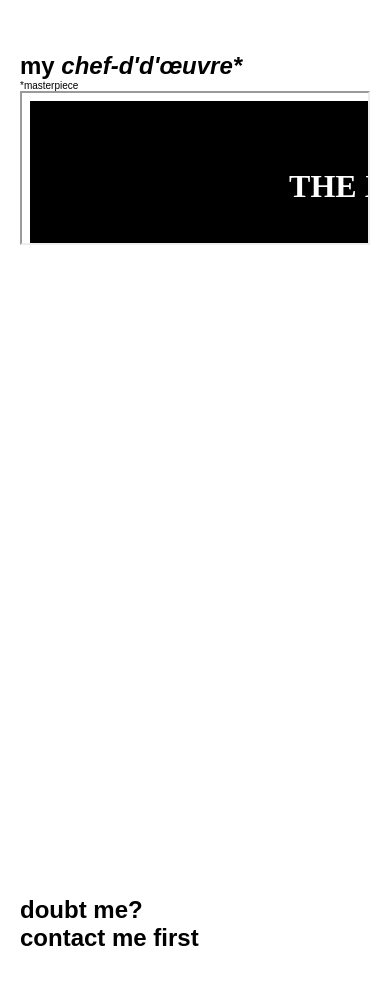
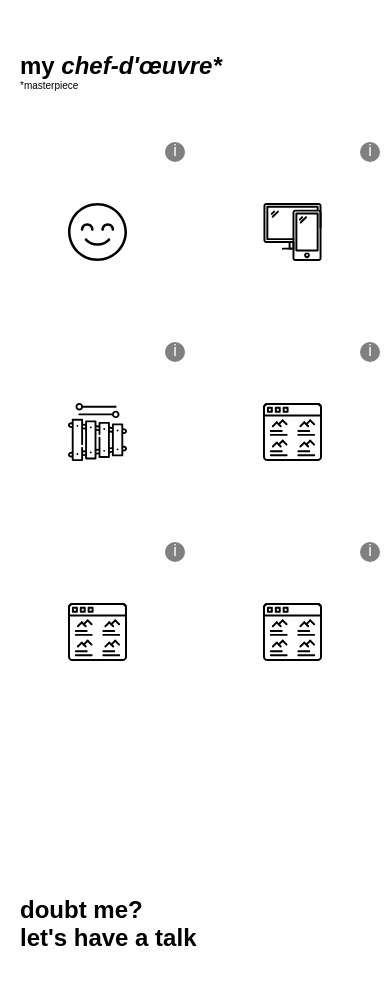
Before and after one commit to farhan-ibrahim/farhan-ibrahim, a plain HTML site: page portfolio.html in a window 390 px wide. Shown: the part 2560-3544 px from the top of the page. Drawn offline with nearby package versions, Linux system fonts and the light colour scheme; no server answers.

Commit message:
project page (mobile)

```diff
--- a/css/style.css
+++ b/css/style.css
@@ -118,15 +118,77 @@
 }
 
 /* ------------Projects */
-#roject{
-    background-color: orange;
+#project{
+    background-color: white;
+}
+#project .contentWrap{
+    height: 80px;
 }
 #project p{
     font-size: 10px;
 }
-#project iframe{
+#projectBox{
     width: 100%;
+    height: 600px;
+    display: grid;
+    grid-template-columns: 50% 50%;
+    grid-template-rows: calc(100%/3) calc(100%/3) calc(100%/3);
+    /* box-shadow: 0 4px 8px 0 rgba(0, 0, 0, 0.2), 0 6px 20px 0 rgba(0, 0, 0, 0.19); */
 }
+.projectCard{
+    /* background-color: white;
+    border: 1px solid black; */
+    width: 100%;
+    height: 100%;
+    perspective: 1000px;
+}
+.cardInner{
+    width: 100%;
+    height: 100%;
+    position: relative;
+    transition: all 1s;
+    transform-style: preserve-3d;
+}
+.cardFront, .cardBack{
+    width: 100%;
+    height: 100%;
+    position: absolute;
+    display: flex;
+    align-items: center;
+    -webkit-backface-visibility: hidden;
+    backface-visibility: hidden;
+    text-align: center;
+}
+.cardFront{
+    overflow: hidden;
+    justify-content: center;
+    background-color: white;
+}
+.cardFront::after{
+    width: 20px;
+    height: 20px;
+    content: "i";
+    position: absolute;
+    top: 10px;
+    right: 10px;
+    background-color: gray;
+    border-radius: 50%;
+    text-align: center;
+    color: white;
+}
+.cardBack{
+    transform: rotateY(180deg);
+    color: white;
+    background-color: #16425b;
+    flex-direction: column;
+    justify-content: space-around;
+}
+.projectCard img{
+    max-width: 30%;
+    max-height: 30%;
+    object-fit: cover;
+}
+
 
 /* ------------Contact Me */
 #contact{
@@ -199,4 +261,16 @@
         height: 100vh;
     }
 
+    #projectBox{
+        width: 100%;
+        height: 600px;
+        display: grid;
+        grid-template-columns: calc(100%/3) calc(100%/3) calc(100%/3);
+        grid-template-rows:50% 50%;
+    }
+    /* project hover effect */
+    .projectCard:hover .cardInner{
+        transform: rotateY(180deg);
+    }
+
 }
--- a/portfolio.html
+++ b/portfolio.html
@@ -56,9 +56,77 @@
 
                 <section class="section" id="project">
                     <div class="contentWrap">
-                        <h1>my <i>chef-d'd'œuvre*</i></h1>
+                        <h1>my <i>chef-d'œuvre*</i></h1>
                         <p>*masterpiece</p>
-                        <iframe src="projects/xylophone/xylophone.html"></iframe>
+
+                    </div>
+                    <div id="projectBox">
+                        <div class="projectCard" id="card1" onclick="showInfo()">
+                            <div class="cardInner">
+                                <div class="cardFront">
+                                    <img src="images/pacman.svg"/>
+                                </div>
+                                <div class="cardBack">
+                                    <h1>PacMan</h1>
+                                    <p>PacMan simulator made using pure javascript</p>
+                                </div>
+                            </div>
+                        </div>
+                        <div class="projectCard" id="card2">
+                            <div class="cardInner">
+                                <div class="cardFront">
+                                    <img src="images/responsive.svg"/>
+                                </div>
+                                <div class="cardBack">
+                                    <h1>Responsive Webpage</h1>
+                                    <p>A mobile responsive webpage that work in differenet device</p>
+                                </div>
+                            </div>
+                        </div>
+                        <div class="projectCard" id="card3">
+                            <div class="cardInner">
+                                <div class="cardFront">
+                                    <img src="images/xylophone.svg"/>
+                                </div>
+                                <div class="cardBack">
+                                    <h1>Xylophone</h1>
+                                    <p>Test your music pallete using xylophone</p>
+                                </div>
+                            </div>
+                        </div>
+                        <div class="projectCard" id="card4">
+                            <div class="cardInner">
+                                <div class="cardFront">
+                                    <img src="images/ui.svg"/>
+                                </div>
+                                <div class="cardBack">
+                                    <h1>Landing Page</h1>
+                                    <p>Beautiful landing page to capture more people to your website</p>
+                                </div>
+                            </div>
+                        </div>
+                        <div class="projectCard" id="card2">
+                            <div class="cardInner">
+                                <div class="cardFront">
+                                    <img src="images/ui.svg"/>
+                                </div>
+                                <div class="cardBack">
+                                    <h1>New Proejct</h1>
+                                    <p>coming soon</p>
+                                </div>
+                            </div>
+                        </div>
+                        <div class="projectCard" id="card1">
+                            <div class="cardInner">
+                                <div class="cardFront">
+                                    <img src="images/ui.svg"/>
+                                </div>
+                                <div class="cardBack">
+                                    <h1>New Proejct</h1>
+                                    <p>coming soon</p>
+                                </div>
+                            </div>
+                        </div>
                     </div>
                 </section>
 
@@ -66,7 +134,7 @@
                     <div class="contentWrap">
                         <h1>doubt me?
                         <br>
-                        contact me first</h1>
+                        let's have a talk</h1>
                         <div id="contactInfo">
                             <ul>
                                 <li><i class="fa contactIcon fa-map-marker"></i>bangi, Malaysia</li>
@@ -87,5 +155,7 @@
                 </section>
             </div>
         </div>
+
+        <script src="js/main.js"></script>
     </body>
 </html>
```
Also changed, not shown: js/main.js (added, +12 -0 lines), images/pacman.svg (added), images/responsive.svg (added), images/sun.svg (added), images/ui.svg (added), images/xylophone.svg (added).
